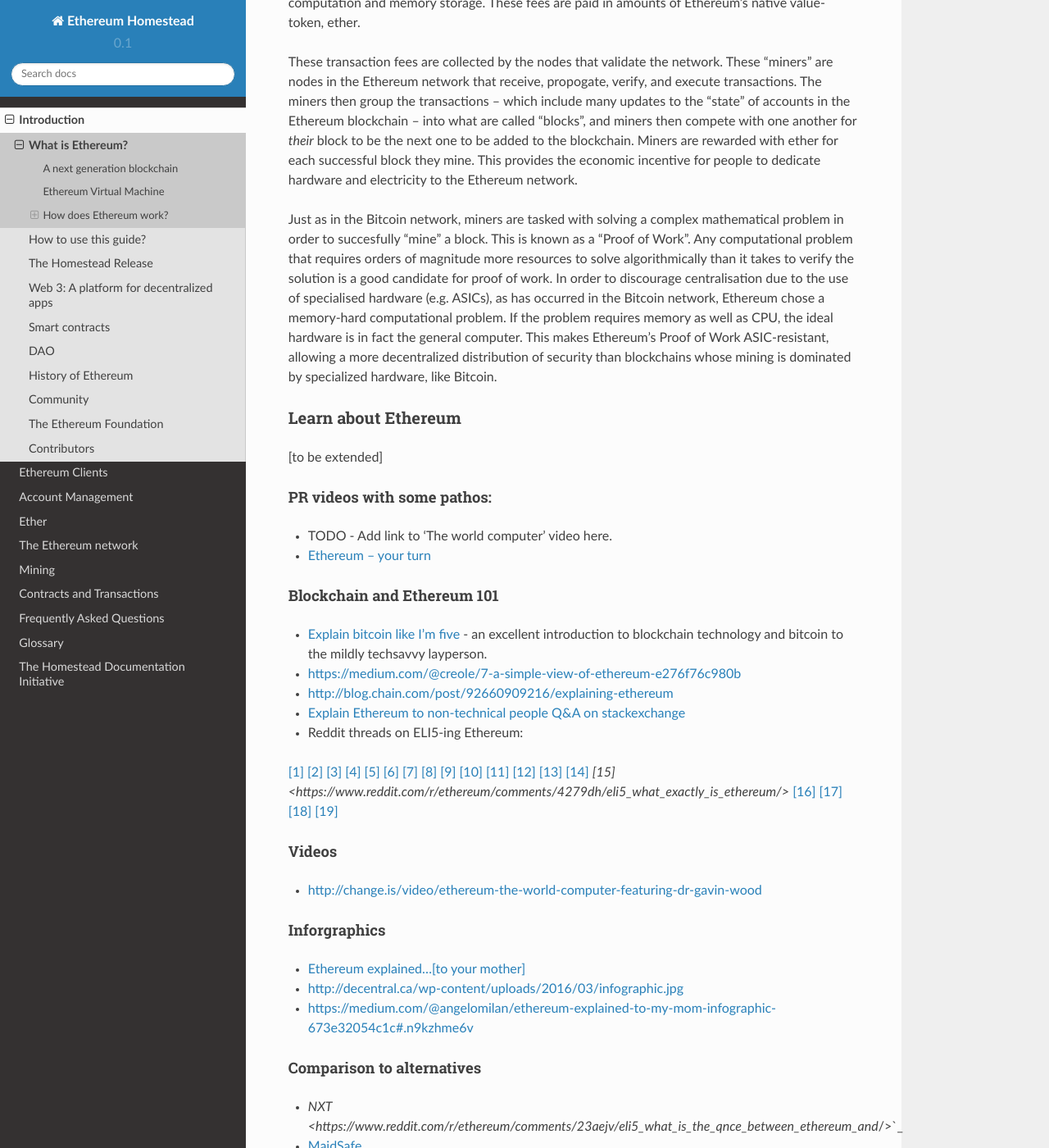
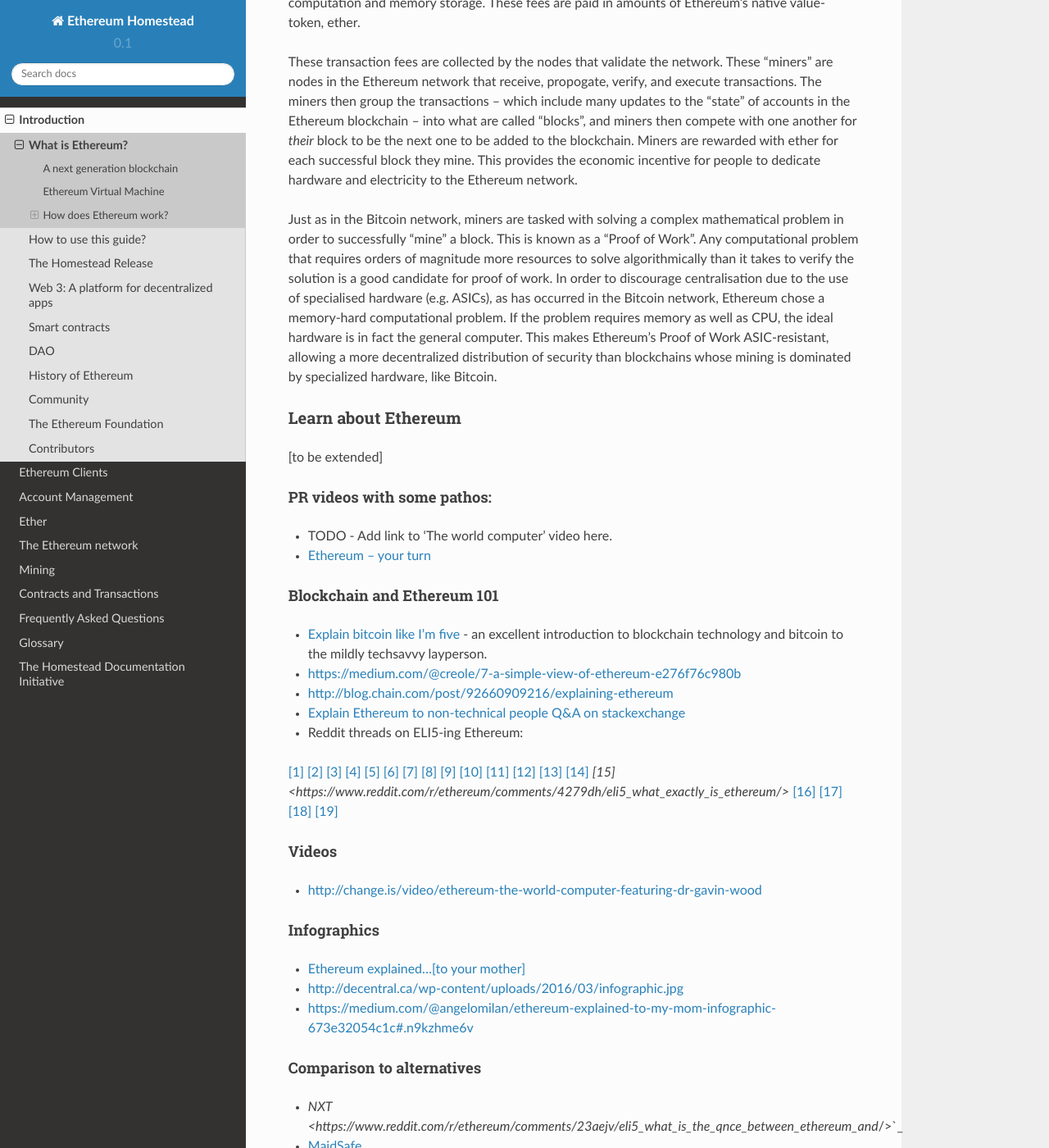
Before and after one commit to ethereum/homestead-guide, a Sphinx documentation site: the page built from source/introduction/what-is-ethereum.rst, in a window 1280 px wide and 1400 px high, scrolled down 2664 px. Shown: the whole window at 82% size. Built offline with Sphinx 7.4.7 and the Read the Docs theme 2.0.0, drawn with Linux system fonts in a browser that asks for light colours.

Commit message:
Minor spelling changes

```diff
--- a/source/introduction/what-is-ethereum.rst
+++ b/source/introduction/what-is-ethereum.rst
@@ -49,7 +49,7 @@
 
 These transaction fees are collected by the nodes that validate the network. These "miners" are nodes in the Ethereum network that receive, propogate, verify, and execute transactions. The miners then group the transactions – which include many updates to the "state" of accounts in the Ethereum blockchain – into what are called "blocks", and miners then compete with one another for *their* block to be the next one to be added to the blockchain. Miners are rewarded with ether for each successful block they mine. This provides the economic incentive for people to dedicate hardware and electricity to the Ethereum network.
 
-Just as in the Bitcoin network, miners are tasked with solving a complex mathematical problem in order to succesfully "mine" a block. This is known as a "Proof of Work". Any computational problem that requires orders of magnitude more resources to solve algorithmically than it takes to verify the solution is a good candidate for proof of work. In order to discourage centralisation due to the use of specialised hardware (e.g. ASICs), as has occurred in the Bitcoin network, Ethereum chose a memory-hard computational problem. If the problem requires memory as well as CPU, the ideal hardware is in fact the general computer. This makes Ethereum's Proof of Work ASIC-resistant, allowing a more decentralized distribution of security than blockchains whose mining is dominated by specialized hardware, like Bitcoin.
+Just as in the Bitcoin network, miners are tasked with solving a complex mathematical problem in order to successfully "mine" a block. This is known as a "Proof of Work". Any computational problem that requires orders of magnitude more resources to solve algorithmically than it takes to verify the solution is a good candidate for proof of work. In order to discourage centralisation due to the use of specialised hardware (e.g. ASICs), as has occurred in the Bitcoin network, Ethereum chose a memory-hard computational problem. If the problem requires memory as well as CPU, the ideal hardware is in fact the general computer. This makes Ethereum's Proof of Work ASIC-resistant, allowing a more decentralized distribution of security than blockchains whose mining is dominated by specialized hardware, like Bitcoin.
 
 
 Learn about Ethereum
@@ -100,7 +100,7 @@
 
 * http://change.is/video/ethereum-the-world-computer-featuring-dr-gavin-wood
 
-Inforgraphics
+Infographics
 --------------------------------
 
 * `Ethereum explained...[to your mother] <https://blog.ethereum.org/wp-content/uploads/2015/06/Ethereum-image-infographic-beginners-guide.png>`_
```
